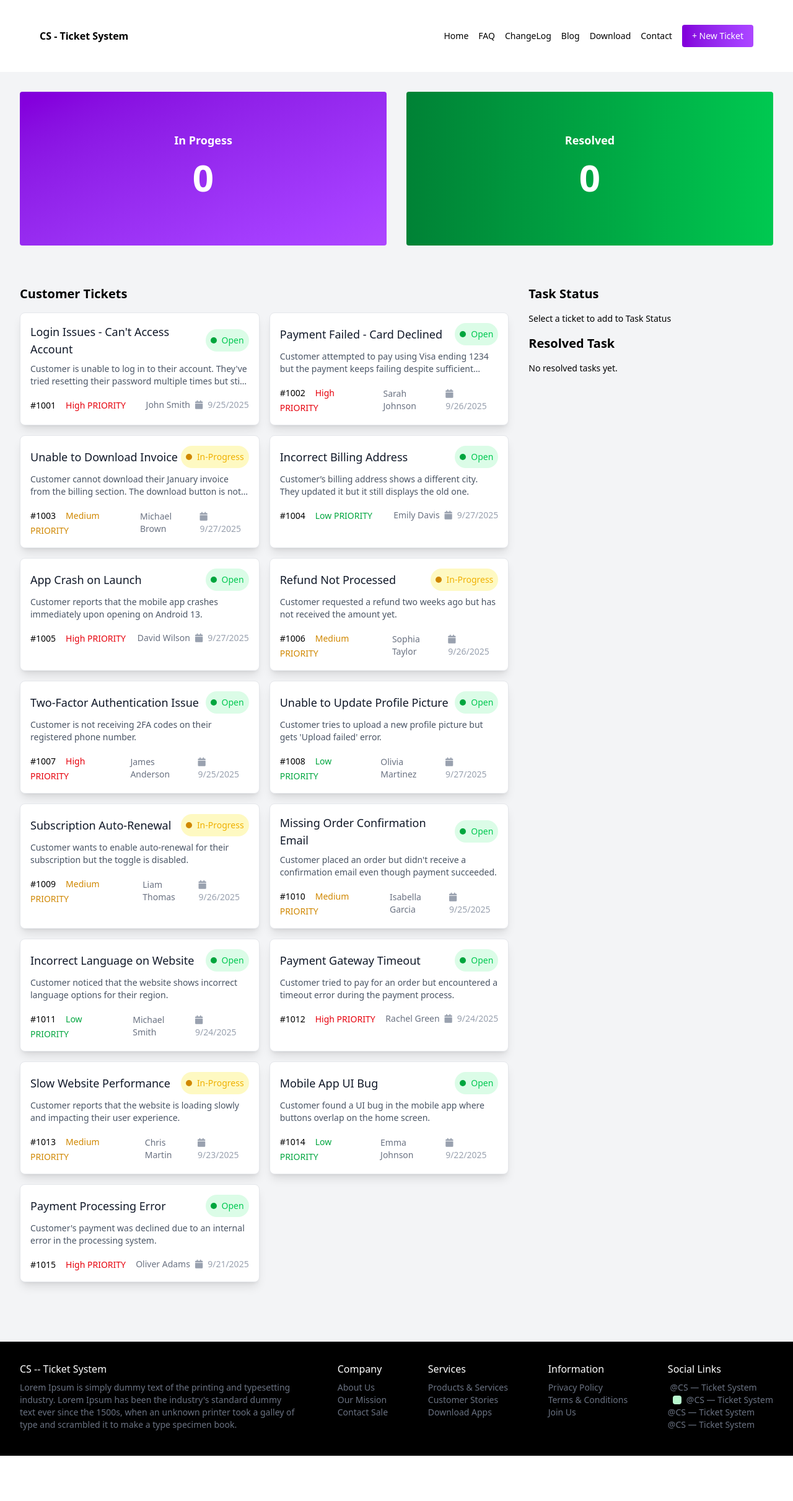
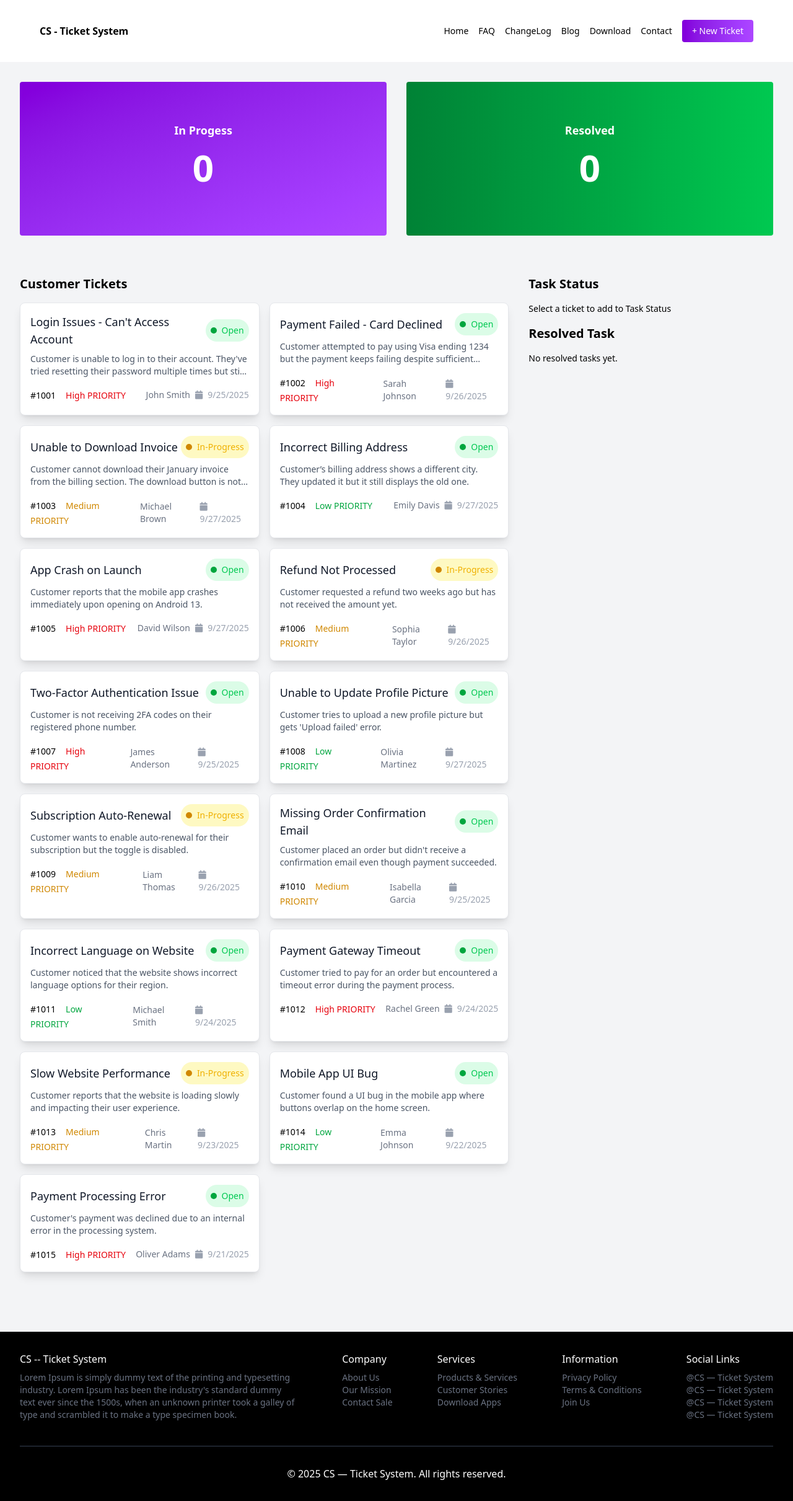
Before and after one commit to mehedii-hasann-00/react-ass-7, a React (Vite) app: page / in a window 1280 px wide. Shown: the whole page at 62% size. Before the commit the page ends 2348 px from the top, so only its background shows below. Built offline with nearby package versions, Linux system fonts and the light colour scheme.

Commit message:
readme file add

```diff
--- a/src/App.jsx
+++ b/src/App.jsx
@@ -61,7 +61,7 @@ function App() {
     <>
       <ToastContainer />
       <div className="">
-        <div className="flex flex-col lg:flex-row justify-between items-center px-8 mx-8 py-6 text-black">
+        <div className="flex flex-col lg:flex-row justify-between items-center px-8 mx-8 py-4 text-black">
           <h3 className="font-semibold">CS - Ticket System</h3>
           <div className="flex flex-col lg:flex-row gap-4 text-sm my-8 lg:my-4">
             <div className='flex flex-col lg:flex-row gap-4 py-2'>
@@ -152,14 +152,13 @@ function App() {
                 :
                 <p className='text-sm font-light my-4'>No resolved tasks yet.</p>
               }
-
             </div>
-
           </div>
         </div>
       </div>
 
-      <div className='bg-black  flex p-8 justify-between'>
+      <div className='bg-black'>
+        <div className='flex p-8 justify-between '>
           <div className='max-w-md'>
             <h2 className='text-white'>CS -- Ticket System</h2>
             <p className='py-2 text-sm font-light text-gray-500'>Lorem Ipsum is simply dummy text of the printing and typesetting industry. Lorem Ipsum has been the industry's standard dummy text ever since the 1500s, when an unknown printer took a galley of type and scrambled it to make a type specimen book.</p>
@@ -194,12 +193,16 @@ function App() {
           <div>
             <h3 className='text-white'>Social Links</h3>
             <div className='py-2 text-sm font-light text-gray-500'>
-            <p><i class="fa fa-brands fa-square-x-twitter bg-green-300"></i> <span>@CS — Ticket System</span></p>
-            <p><i class="fa fa-brands fa-facebook bg-green-200 mx-2 rounded "></i>@CS — Ticket System</p>
+              <p><span>@CS — Ticket System</span></p>
+              <p>@CS — Ticket System</p>
               <p>@CS — Ticket System</p>
               <p>@CS — Ticket System</p>
             </div>
 
+          </div>
+        </div>
+        <div className='border-t border-gray-700 mx-8 py-8 text-center'>
+          <p className='text-white'>© 2025 CS — Ticket System. All rights reserved.</p>
         </div>
       </div>
 
```
Also changed, not shown: 1 other file (tests, documents, lock files or other folders). Lines whose indentation alone changed are shown as unchanged.
